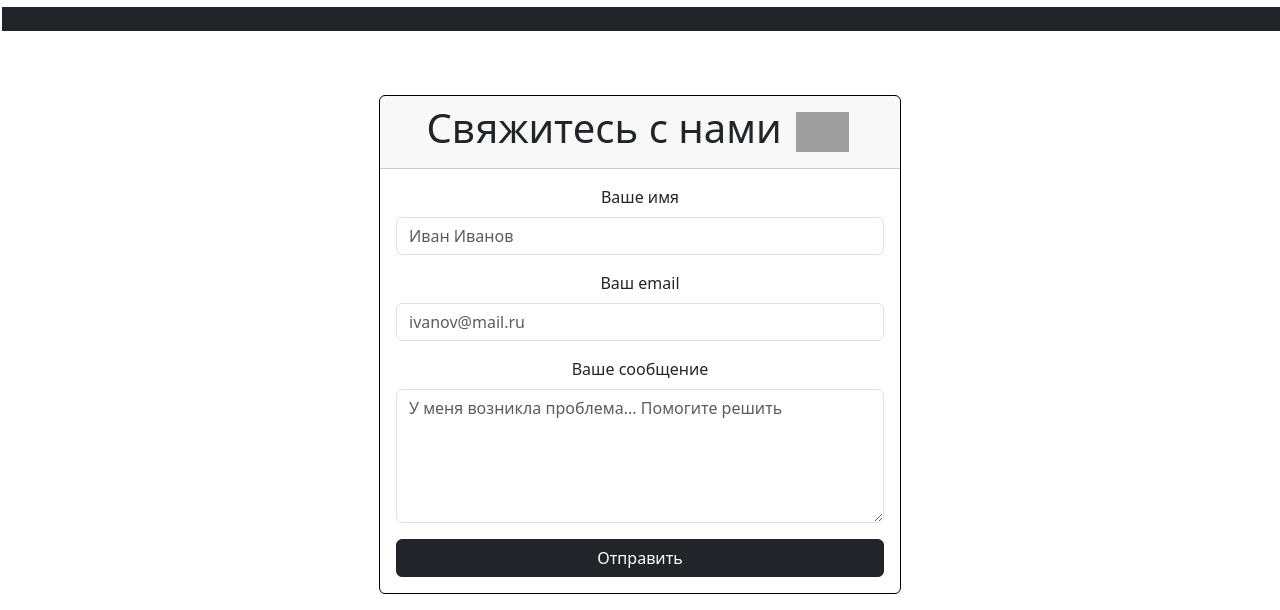
After one commit to aloecC/web_application_with_messaging, a Django app: page /mailing/contacts/ in a window 1280 px wide. The commit adds this page. Shown: the part 605-1215 px from the top of the page. Run offline with Django 5.2, Linux system fonts and the light colour scheme; some libraries are stand-ins or nearby versions; grey boxes are pictures that could not be loaded.

Commit message:
create contacts and upgrade interface

```diff
--- a/mailing/templates/mailing/base.html
+++ b/mailing/templates/mailing/base.html
@@ -21,18 +21,26 @@
                                                 <a href="{% url 'mailing:home' %}" class="link-offset-2 link-underline link-underline-opacity-0 link-dark">Главная</a>
                                             </h6>
                                         </div>
+                                        <div class="col-1 mt-2">
+                                            <img src="https://cdn-icons-png.flaticon.com/128/649/649686.png" style="width: 10px; height: 25px;">
+                                        </div>
                                         <div class="col-2 mt-1">
                                             <h6 class="text-center mt-2 mx-1">
                                                 <a href="{% url 'mailing:message_list' %}" class="link-offset-2 link-underline link-underline-opacity-0 link-dark">Письма</a>
                                             </h6>
                                         </div>
-                                        <div class="col-2 mt-1">
-                                            <h6 class="text-center mt-2">
+                                        <div class="col-1 mt-2">
+                                            <img src="https://cdn-icons-png.flaticon.com/128/649/649686.png" style="width: 10px; height: 25px;">
+                                        </div>
+                                        <div class="col-2 mt-1 ">
+                                            <h6 class="text-center mt-2 mx-1">
                                                 <a href="{% url 'mailing:subscriber_list' %}" class="link-offset-2 link-underline link-underline-opacity-0 link-dark">Получатели</a>
-                                            </h6>
+                                        </div>
+                                        <div class="col-1 mt-2 mx-3">
+                                            <img src="https://cdn-icons-png.flaticon.com/128/649/649686.png" style="width: 10px; height: 25px;">
                                         </div>
                                         <div class="col-2 mt-1">
-                                            <h6 class="text-center mt-2 mx-3">
+                                            <h6 class="text-center mt-2 mx-1">
                                                 <a href="{% url 'mailing:campaign_list' %}" class="link-offset-2 link-underline link-underline-opacity-0 link-dark">Рассылки</a>
                                             </h6>
                                         </div>
@@ -53,14 +61,22 @@
                             <div class="row">
                                 <div class="col-12 bg-body">
                                     <div class="row">
-                                        <div class="col-2"></div>
-                                        <div class="col-2"></div>
+
                                         <div class="col-2 mt-1">
+                                            <h6 class="col-2 mt-2">
+                                                    <a href="{% url 'mailing:contacts' %}" class="link-offset-2 link-underline link-underline-opacity-0 link-dark">Поддержка</a>
+                                            </h6>
+                                        </div>
+                                        <div class="col-1 mt-2 mx-1">
+                                            <img src="https://cdn-icons-png.flaticon.com/128/649/649686.png" style="width: 10px; height: 25px;">
                                         </div>
                                         <div class="col-2 mt-1">
-                                            <h6 class="text-center mt-2 mx-2">
-                                                <a href="{% url 'mailing:emailattempt_list' %}" class="link-offset-2 link-underline link-underline-opacity-0 link-dark">Статистика</a>
+                                            <h6 class="text-center mt-2">
+                                                    <a href="{% url 'mailing:emailattempt_list' %}" class="link-offset-2 link-underline link-underline-opacity-0 link-dark">Статистика</a>
                                             </h6>
+                                        </div>
+                                        <div class="col-1 mt-2 mx-1">
+                                            <img src="https://cdn-icons-png.flaticon.com/128/649/649686.png" style="width: 10px; height: 25px;">
                                         </div>
                                         {% if user.is_authenticated %}
                                         <div class="col-2 mt-1">
@@ -69,6 +85,9 @@
                                                     <h6><a class="mx-2 link-offset-2 link-underline link-underline-opacity-0 link-dark" href="{% url 'users:user_detail' user.username %}">Профиль</a></h6>
                                                 </h6>
                                             </div>
+                                        </div>
+                                        <div class="col-1 mt-2 mx-1">
+                                            <img src="https://cdn-icons-png.flaticon.com/128/649/649686.png" style="width: 10px; height: 25px;">
                                         </div>
                                         <div class="col-2 mt-1">
                                             <div class="col-2 mt-1">
@@ -84,11 +103,15 @@
                                                 <h6><a class="link-offset-2 link-underline link-underline-opacity-0 link-dark" href="{% url 'users:login' %}">Вход</a></h6>
                                             </div>
                                         </div>
+                                        <div class="col-1 mt-2 mx-1">
+                                            <img src="https://cdn-icons-png.flaticon.com/128/649/649686.png" style="width: 10px; height: 25px;">
+                                        </div>
                                         <div class="col-2 mt-1">
                                             <div class="col-2 mt-2">
                                                 <h6><a class="link-offset-2 link-underline link-underline-opacity-0 link-dark" href="{% url 'users:register' %}">Регистрация</a></h6>
                                             </div>
                                         </div>
+
                                         {% endif %}
                                     </div>
                                 </div>
--- a/mailing/templates/mailing/campaign_detail.html
+++ b/mailing/templates/mailing/campaign_detail.html
@@ -34,7 +34,11 @@
     </div>
 </div>
 <div class="text-end">
-    <a href="{% url 'mailing:campaign_edit' campaign.pk %}" class="btn btn-outline-secondary">Редактировать</a>
+    {% if not is_manager %}
+        <a href="{% url 'mailing:campaign_edit' campaign.pk %}" class="btn btn-outline-secondary">Редактировать</a>
+    {% else %}
+        <a href="#" class="btn btn-outline-secondary">Перейти к отправителю</a>
+    {% endif %}
         <a href="{% url 'mailing:campaign_delete' campaign.pk %}" class="btn btn-outline-danger">Удалить</a>
         <a href="{% url 'mailing:campaign_list' %}" class="btn btn-outline-dark">Вернуться к списку</a>
 </div>
--- /dev/null
+++ b/mailing/templates/mailing/contacts.html
@@ -0,0 +1,37 @@
+{% extends 'mailing/base.html' %}
+
+{% block title%}Поддержка{% endblock %}
+
+{% block content %}
+    <div class="row">
+        <div class="col-3"></div>
+        <div class="col-6 mt-2">
+            <div class="container mt-5 text-center">
+                <div class="card text-center border border-black w-100 mb-3 mt-5">
+                    <div class="card-header">
+                        <h1>Свяжитесь с нами <img src="https://cdn-icons-png.flaticon.com/128/684/684840.png" class="mx-1" style="width: auto; height: 40px;"></h1>
+                    </div>
+                    <div class="card-body">
+                        <form method="post" action="">
+                            {% csrf_token %}
+                            <div class="mb-3">
+                                <label for="name" class="form-label">Ваше имя</label>
+                                <input type="text" class="form-control" placeholder="Иван Иванов" id="name" name="name" required>
+                            </div>
+                            <div class="mb-3">
+                                <label for="email" class="form-label">Ваш email</label>
+                                <input class="form-control" placeholder="ivanov@mail.ru" id="email" name="email" required>
+                            </div>
+                            <div class="mb-3">
+                                <label for="message" class="form-label">Ваше сообщение</label>
+                                <textarea class="form-control" id="message" placeholder="У меня возникла проблема... Помогите решить" name="message" rows="5" required></textarea>
+                            </div>
+                            <button type="submit" class="btn btn-dark w-100">Отправить</button>
+                        </form>
+                    </div>
+                </div>
+            </div>
+        </div>
+        <div class="col-3"></div>
+    </div>
+{% endblock %}
--- a/mailing/templates/mailing/emailattempt_detail.html
+++ b/mailing/templates/mailing/emailattempt_detail.html
@@ -3,8 +3,9 @@
 {% block title%}Информация о Рассылке{% endblock %}
 
 {% block content %}
+<h4 class=" container mt-4 link-dark link-offset-2 link-underline-opacity-25 link-underline-opacity-100-hover ">Отчет о рассылке </h4>
 <div class="row rounded mt-3 card">
-    <h4 class=" container link-dark link-offset-2 link-underline-opacity-25 link-underline-opacity-100-hover ">Отчет о рассылке </h4>
+
     <div class="col-12 text-start container">
         <h6 class=" mt-2 text-success-emphasis">Тема письма: {{ emailattempt.campaign.message.subject }}</h6>
         <h6 class=" mt-2 text-success-emphasis">Получатель: {{ emailattempt.subscriber }}</h6>
--- a/mailing/templates/mailing/messages_list.html
+++ b/mailing/templates/mailing/messages_list.html
@@ -5,10 +5,10 @@
 {% block content %}
 
 <h4 class="text-center mt-2"><button class="rounded text-center mt-3 w-100 btn btn-outline-light border border-secondary-subtle"><a  class="link-body-emphasis link-offset-2 link-underline link-underline-opacity-0" href="{% url 'mailing:message_create'%}">Перейти к созданию письма</a></button></h4>
-<h4 class="text-center mt-5">Список доступных сообщений | {{ count }} </h4>
+<h4 class="text-center mt-4"><img src="https://cdn-icons-png.flaticon.com/128/684/684820.png" class="mx-1" style="width: auto; height: 30px;"> Список доступных сообщений | {{ count }} </h4>
 <div class="row">
     <div class="col-3"></div>
-    <div class="col-6 mt-3  text-center">
+    <div class="col-6 mt-2  text-center">
         {% for message in messages %}
         <button class="rounded text-center mt-3 w-100 btn btn-outline-light border border-secondary-subtle"><a  class="link-body-emphasis link-offset-2 link-underline link-underline-opacity-0" href="{% url 'mailing:message_detail' message.pk %}">{{ message.subject }}</a></button>
         {% endfor %}
--- a/mailing/templates/mailing/subscriber_detail.html
+++ b/mailing/templates/mailing/subscriber_detail.html
@@ -14,8 +14,10 @@
     </div>
 </div>
 <div class="text-end">
-    <a href="{% url 'mailing:subscriber_edit' subscriber.pk %}" class="btn btn-outline-secondary">Редактировать</a>
+    {% if not is_manager %}
+        <a href="{% url 'mailing:subscriber_edit' subscriber.pk %}" class="btn btn-outline-secondary">Редактировать</a>
         <a href="{% url 'mailing:subscriber_delete' subscriber.pk %}" class="btn btn-outline-danger">Удалить</a>
+    {% endif %}
         <a href="{% url 'mailing:subscriber_list' %}" class="btn btn-outline-dark">Вернуться к списку</a>
 </div>
 <div class=" mt-5">
--- a/mailing/urls.py
+++ b/mailing/urls.py
@@ -4,7 +4,7 @@ from .views import MessageDeleteView, MessageUpdateView, MessageCreateView, Mess
     SubscriberListView, SubscriberDeleteView, SubscriberUpdateView, SubscriberCreateView, SubscriberDetailView, \
     CampaignCreateView, CampaignDetailView, CampaignUpdateView, CampaignDeleteView, CampaignListView, \
     CampaignView, StartEmailAttemptView, StopEmailAttemptView, EmailAttemptListView, EmailAttemptDetailView, \
-    EmailAttemptDeleteView
+    EmailAttemptDeleteView, ContactsTemplateView
 
 #Пространство имен(помогает избежать ошибки при одинаковых именах маршрута)
 app_name = 'mailing'
@@ -14,6 +14,7 @@ app_name = 'mailing'
 
 
 urlpatterns = [
+    path('contacts/', ContactsTemplateView.as_view(), name='contacts'),
     path('messages/', MessageListView.as_view(), name='message_list'),
     path('message/<int:pk>/', MessageDetailView.as_view(), name='message_detail'),
     path('message/new/', MessageCreateView.as_view(), name='message_create'),
@@ -34,5 +35,6 @@ urlpatterns = [
     path('campaign/<int:pk>/delete/', CampaignDeleteView.as_view(), name='campaign_delete'),
     path('emailattempts/', EmailAttemptListView.as_view(), name='emailattempt_list'),
     path('emailattempt/<int:pk>/', EmailAttemptDetailView.as_view(), name='emailattempt_detail'),
-    path('emailattempt/<int:pk>/delete/', EmailAttemptDeleteView.as_view(), name='emailattempt_delete')
+    path('emailattempt/<int:pk>/delete/', EmailAttemptDeleteView.as_view(), name='emailattempt_delete'),
+
 ]
--- a/mailing/views.py
+++ b/mailing/views.py
@@ -42,7 +42,7 @@ class MessageDetailView(LoginRequiredMixin, DetailView):
     def get_context_data(self, **kwargs):
         # Получаем контекст от родительского класса
         context = super().get_context_data(**kwargs)
-
+        context['is_manager'] = self.request.user.is_staff or self.request.user.groups.filter(name='Менеджеры').exists()
         # Получаем сообщение из контекста
         message = self.object
 
@@ -72,10 +72,14 @@ class MessageDeleteView(LoginRequiredMixin, DeleteView):
 class SubscriberListView(LoginRequiredMixin, ListView):
     model = Subscriber
     template_name = 'mailing/subscriber_list.html'
+
     context_object_name = 'subscribers'
 
     def get_queryset(self):
-        return Subscriber.objects.filter(owner=self.request.user)
+        if self.request.user.groups.filter(name='Менеджер').exists():
+            return Subscriber.objects.all()
+        else:
+            return Subscriber.objects.filter(owner=self.request.user)
 
     def get_context_data(self, *, object_list=None, **kwargs):
         context = super().get_context_data(**kwargs)
@@ -100,7 +104,14 @@ class SubscriberDetailView(LoginRequiredMixin, UserPassesTestMixin, DetailView):
 
     def test_func(self):
         subscriber = self.get_object()
-        return self.request.user == subscriber.owner
+        if not self.request.user.groups.filter(name='Менеджер').exists() and not self.request.user.is_staff:
+            return self.request.user == subscriber.owner
+        return True
+
+    def get_context_data(self, **kwargs):
+        context = super().get_context_data()
+        context['is_manager'] = self.request.user.is_staff or self.request.user.groups.filter(name='Менеджер').exists()
+        return context
 
 
 class SubscriberCreateView(LoginRequiredMixin, CreateView):
@@ -119,6 +130,11 @@ class SubscriberUpdateView(LoginRequiredMixin, UserPassesTestMixin, UpdateView):
     fields = ['email', 'full_name', 'comment']
     template_name = 'mailing/subscriber_form.html'
     success_url = reverse_lazy('mailing:subscriber_list')
+
+    def get_context_data(self, **kwargs):
+        context = super().get_context_data()
+        context['is_manager'] = self.request.user.is_staff or self.request.user.groups.filter(name='Менеджер').exists()
+        return context
 
     def test_func(self):
         subscriber = self.get_object()
@@ -141,11 +157,15 @@ class CampaignListView(LoginRequiredMixin, UserPassesTestMixin, ListView):
     context_object_name = 'campaignes'
 
     def get_queryset(self):
-        return Campaign.objects.filter(owner=self.request.user)
+        if self.request.user.groups.filter(name='Менеджер').exists():
+            return Campaign.objects.all()
+        else:
+            return Campaign.objects.filter(owner=self.request.user)
 
     def get_context_data(self, **kwargs):
         context = super().get_context_data(**kwargs)
         context['count'] = self.get_count()
+        context['is_manager'] = self.request.user.is_staff or self.request.user.groups.filter(name='Менеджер').exists()
         return context
 
     def get_count(self):
@@ -165,22 +185,33 @@ class CampaignView(LoginRequiredMixin, UserPassesTestMixin, View):
         campaigns = self.get_user_campaigns()
         subscribers = self.get_user_subscribers()
         active_campaigns = campaigns.filter(status='Запущена').count()
-        unique_recipients = subscribers.filter(owner=self.request.user).count()
+        unique_recipients = self.get_user_subscribers
+        if not self.request.user.groups.filter(name='Менеджер').exists():
+            unique_recipients = subscribers.filter(owner=self.request.user).count()
+        else:
+            unique_recipients = subscribers.all().count()
 
         context = {
             'campaignes': campaigns,
             'total_campaigns': campaigns.count(),
             'active_campaigns': active_campaigns,
             'unique_recipients_count': unique_recipients,
+            'is_manager': self.request.user.is_staff or self.request.user.groups.filter(name='Менеджер').exists()
         }
 
         return render(request, self.template_name, context)
 
     def get_user_campaigns(self):
-        return Campaign.objects.filter(owner=self.request.user)
+        if self.request.user.groups.filter(name='Менеджер').exists():
+            return Campaign.objects.all()
+        else:
+            return Campaign.objects.filter(owner=self.request.user)
 
     def get_user_subscribers(self):
-        return Subscriber.objects.filter(owner=self.request.user)
+        if self.request.user.groups.filter(name='Менеджер').exists():
+            return Subscriber.objects.all()
+        else:
+            return Subscriber.objects.filter(owner=self.request.user)
 
     def test_func(self):
         return True
@@ -196,11 +227,14 @@ class CampaignDetailView(LoginRequiredMixin, UserPassesTestMixin, DetailView):
         current_campaign = self.get_object()
         context['subscribers'] = current_campaign.subscribers.all()
         context['campaignes'] = Campaign.objects.all()
+        context['is_manager'] = self.request.user.is_staff or self.request.user.groups.filter(name='Менеджер').exists()
         return context
 
     def test_func(self):
         campaign = self.get_object()
-        return self.request.user == campaign.owner
+        if not self.request.user.groups.filter(name='Менеджер').exists() and not self.request.user.is_staff:
+            return self.request.user == campaign.owner
+        return True
 
 
 class CampaignCreateView(LoginRequiredMixin, CreateView):
@@ -237,7 +271,9 @@ class CampaignDeleteView(LoginRequiredMixin, UserPassesTestMixin, DeleteView):
 
     def test_func(self):
         campaign = self.get_object()
-        return self.request.user == campaign.owner
+        if not self.request.user.groups.filter(name='Менеджер').exists() and not self.request.user.is_staff:
+            return self.request.user == campaign.owner
+        return True
 
 
 class StartEmailAttemptView(LoginRequiredMixin, View):
@@ -293,8 +329,10 @@ class EmailAttemptListView(LoginRequiredMixin, UserPassesTestMixin, ListView):
     context_object_name = 'emailattempts'
 
     def get_queryset(self):
-        # Фильтруем email attempts по текущему пользователю
-        return EmailAttempt.objects.filter(owner=self.request.user)
+        if self.request.user.groups.filter(name='Менеджер').exists():
+            return EmailAttempt.objects.all()
+        else:
+            return EmailAttempt.objects.filter(owner=self.request.user)
 
     def get_context_data(self, **kwargs):
         context = super().get_context_data(**kwargs)
@@ -321,7 +359,9 @@ class EmailAttemptDeleteView(LoginRequiredMixin, UserPassesTestMixin,  DeleteVie
 
     def test_func(self):
         emailattempt = self.get_object()
-        return self.request.user == emailattempt.owner
+        if not self.request.user.groups.filter(name='Менеджер').exists() and not self.request.user.is_staff:
+            return self.request.user == emailattempt.owner
+        return True
 
 
 class EmailAttemptDetailView(LoginRequiredMixin, UserPassesTestMixin, DetailView):
@@ -331,4 +371,20 @@ class EmailAttemptDetailView(LoginRequiredMixin, UserPassesTestMixin, DetailView
 
     def test_func(self):
         emailattempt = self.get_object()
-        return self.request.user == emailattempt.owner
+        if not self.request.user.groups.filter(name='Менеджер').exists() and not self.request.user.is_staff:
+            return self.request.user == emailattempt.owner
+        return True
+
+
+class ContactsTemplateView(TemplateView):
+    template_name = 'mailing/contacts.html'
+
+    def post(self, request, *args, **kwargs):
+        name = request.POST.get('name')
+        message = request.POST.get('message')
+
+        return HttpResponse(f'Спасибо, {name}, Сообщение отправлено')
+
+    def get_context_data(self, **kwargs):
+        context = super().get_context_data(**kwargs)
+        return context
```
Also changed, not shown: mailing/templates/mailing/campaign_confirm_delete.html (+15 -8 lines), mailing/templates/mailing/campaign_list.html (+11 -7 lines), mailing/templates/mailing/emailattempt_list.html (+11 -7 lines), mailing/templates/mailing/home.html (+6 -3 lines), mailing/templates/mailing/subscriber_list.html (+4 -3 lines), users/templates/users/user_detail.html (+17 -19 lines).
